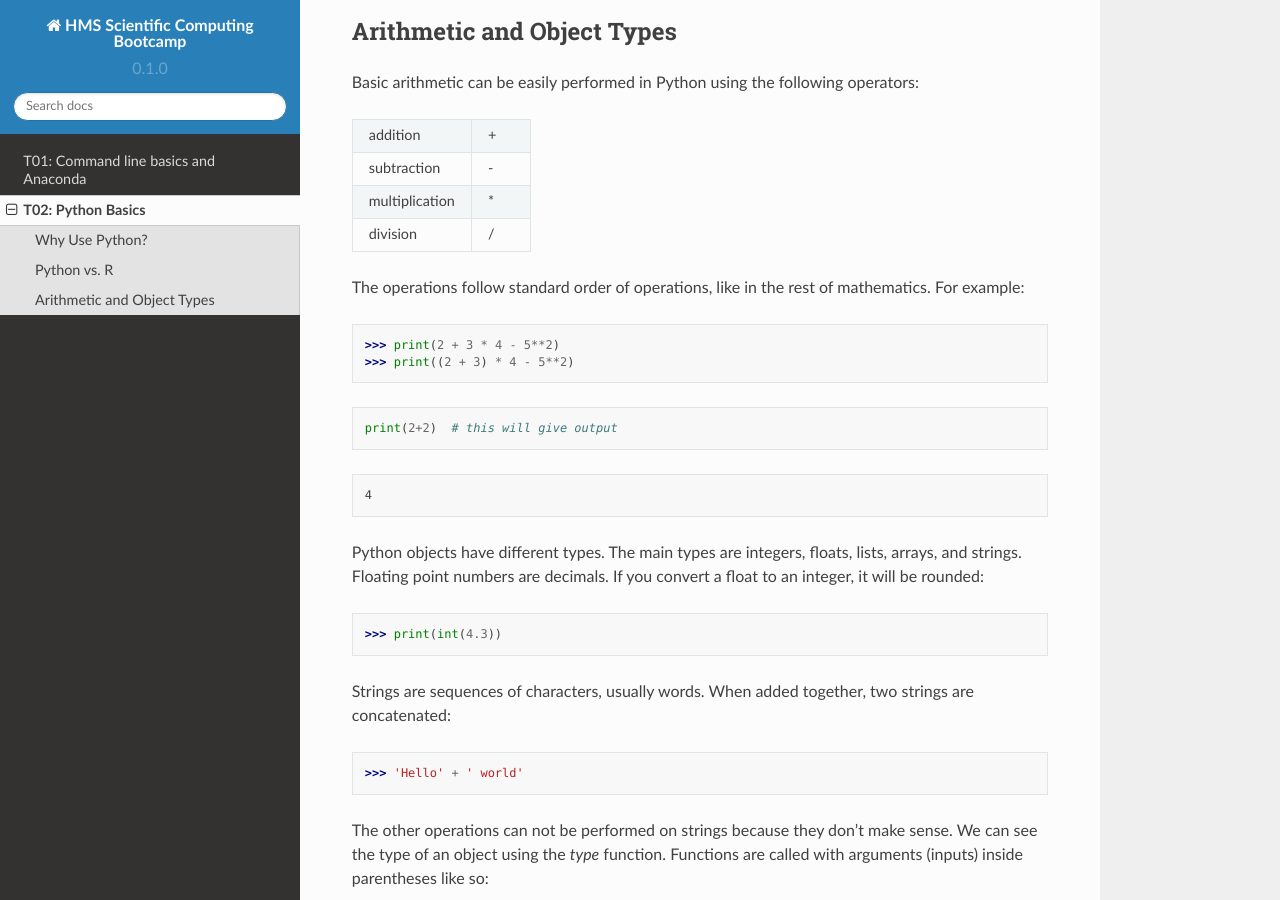
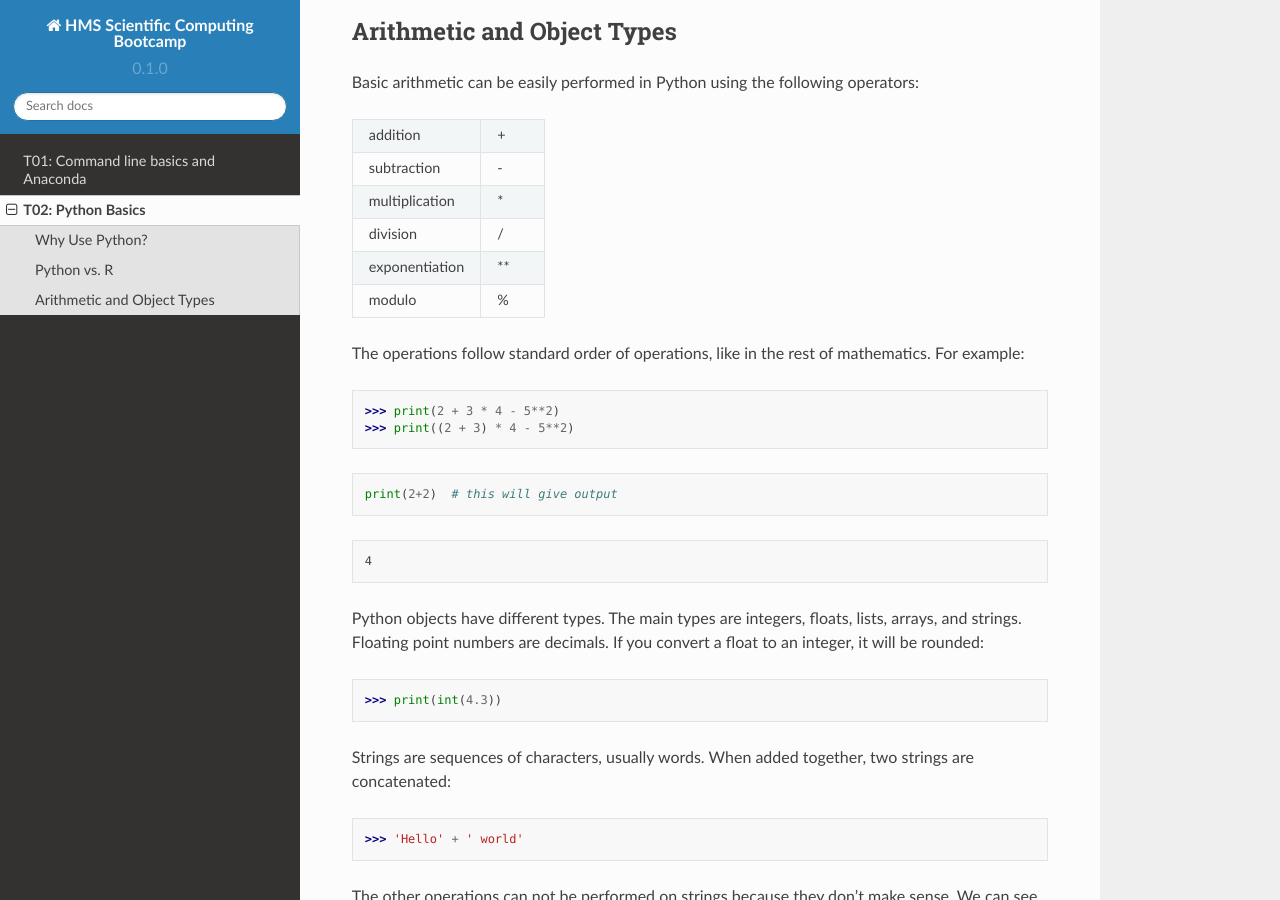
Before and after one commit to sanju99/hms_computing_bootcamp, a Sphinx documentation site: the page built from docs/source/t02.rst, in a window 1280 px wide and 900 px high, scrolled down 569 px. Built offline with Sphinx 7.4.7 and the Read the Docs theme 2.0.0, drawn with Linux system fonts in a browser that asks for light colours.

Commit message:
Update t02.rst

```diff
--- a/docs/source/t02.rst
+++ b/docs/source/t02.rst
@@ -28,6 +28,10 @@ Basic arithmetic can be easily performed in Python using the following operators
      - \*\
    * - division
      - \/\
+   * - exponentiation
+     - \**\
+   * - modulo
+     - \%\
 
 The operations follow standard order of operations, like in the rest of mathematics. For example:
 
```
